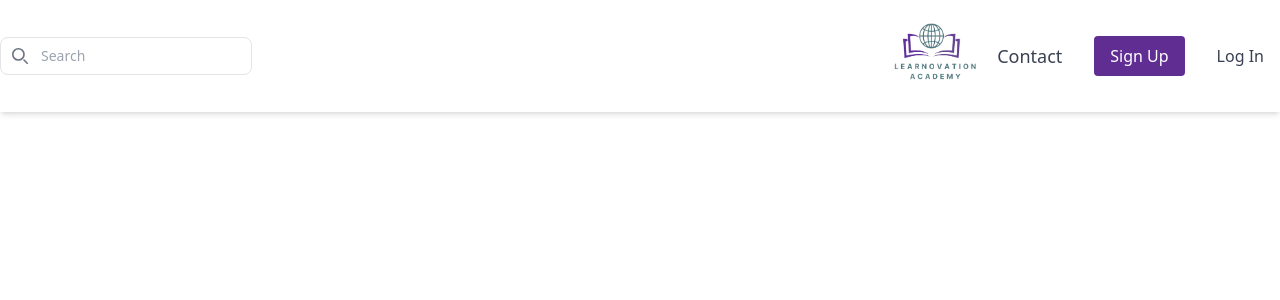
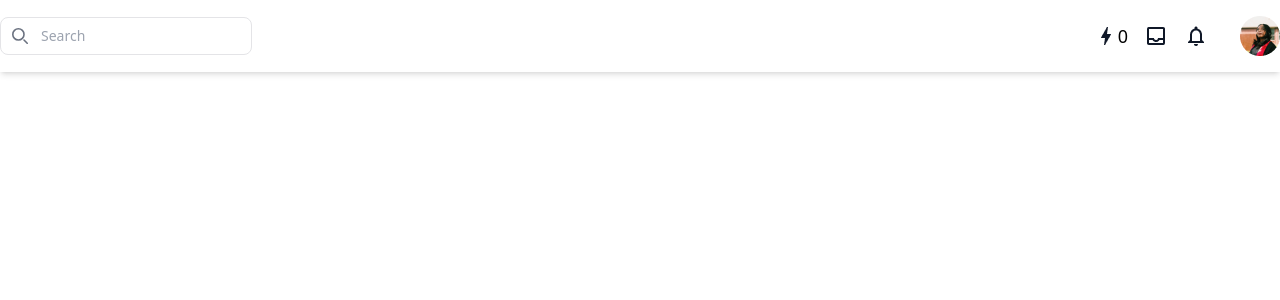
Before and after one commit to FevenSeyfu/Learnovation-by-innov8ors, a React (Vite) app in the folder Frontend/: page /dashboard in a window 1280 px wide. Shown: the top 300 px of the page. Built offline with nearby package versions, Linux system fonts and the light colour scheme.

Commit message:
Finished Navbar
added streak, inbox, notifications, profile

```diff
--- a/Frontend/src/components/Dashboard/Header/Header.jsx
+++ b/Frontend/src/components/Dashboard/Header/Header.jsx
@@ -1,6 +1,10 @@
 import React from "react";
 import { Link } from "react-router-dom";
 import searchIcon from "../../../assets/images/search_icon.png";
+import bolt from "../../../assets/images/dashboard-bolt.png";
+import inbox from "../../../assets/images/dashboard-inbox.png";
+import notification from "../../../assets/images/dashboard-notifications_none.png";
+import profileImg from "../../../assets/images/dashboard-profile-example.png";
 
 const Header = () => {
     return (
@@ -19,11 +23,16 @@ const Header = () => {
             <nav className="flex items-center space-x-4">
                   <ul className="flex space-x-4 text-lg font-medium items-center">
                       <li>
-                          <Link to="/" className="flex items-center"> {/* Link for the logo */}
-                          <img src="/LearnovationAcademyLogo.png" alt="Learnnovation Academy Logo" className="h-20" /></Link>
+                          <Link to="/streak-tracker" className="flex items-center"> {/* Link for the logo */}
+                          <img src={bolt} alt="Bolt" className="" /><p id="streak">0</p></Link>
                       </li>
                       <li>
-                          <Link to="/contact" className="text-gray-700 hover:text-gray-900">Contact</Link>
+                        <Link to="/inbox" className="flex items-center"> {/* Link for the logo */}
+                        <img src={inbox} alt="Inbox" className="" /></Link>
+                      </li>
+                      <li>
+                        <Link to="/dashboard" className="flex items-center"> {/* Link for the logo */}
+                        <img src={notification} alt="Notifications" className="" /></Link>
                       </li>
                   </ul>
 
@@ -32,14 +41,8 @@ const Header = () => {
                   </ul>
 
                   <div className="flex items-center space-x-4"> {/* Increased spacing with space-x-8 */}
-                      <Link to="/signup"
-                              className="bg-purple hover:opacity-95 text-white font-medium py-2 px-4 rounded focus:outline-none focus:shadow-outline">
-                          Sign Up
-                      </Link>
-                      <Link to="/login"
-                              className="bg-white hover:bg-gray-100 text-gray-700 font-medium py-2 px-4 rounded focus:outline-none focus:shadow-outline">
-                            Log In
-                      </Link>
+                    <Link to="/dashboard" className="flex items-center"> {/* Link for the logo */}
+                    <img src={profileImg} alt="Profile Image" className="" /></Link>
                   </div>
               </nav>
           </div>
```
